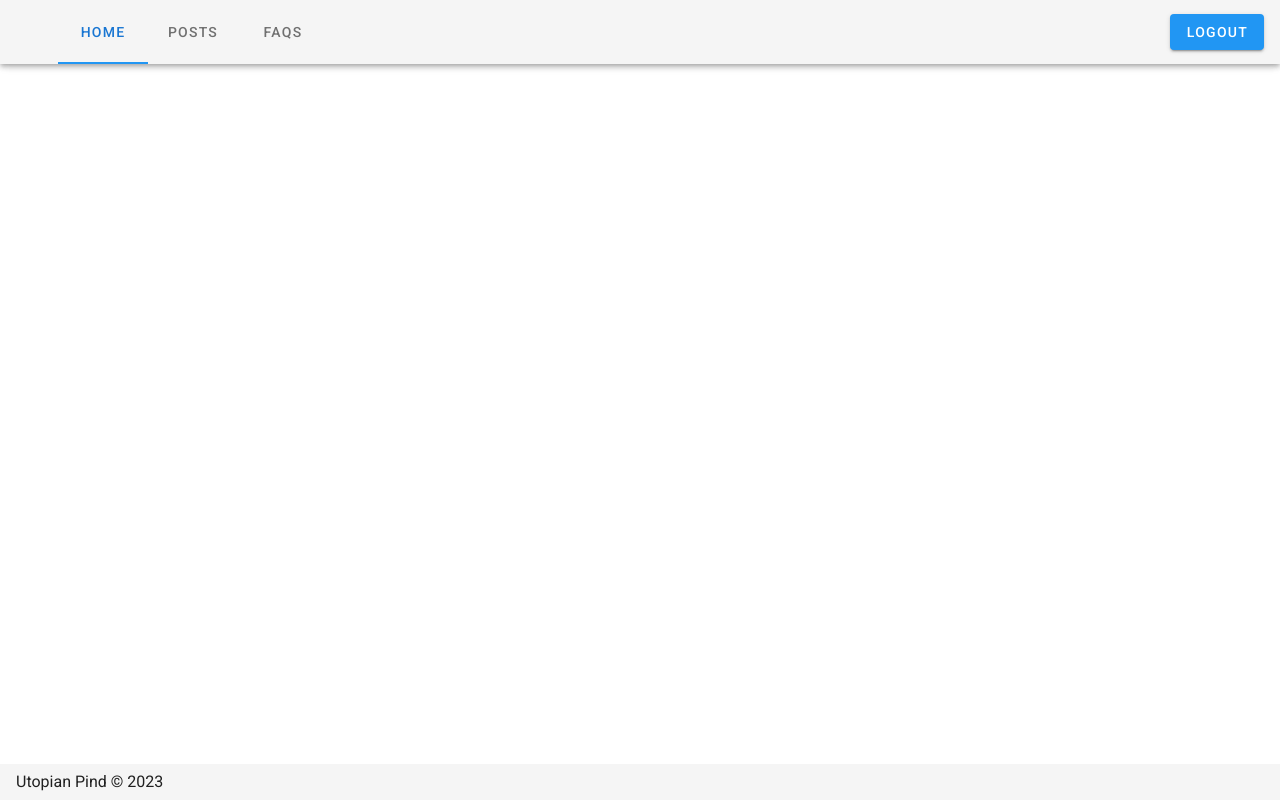
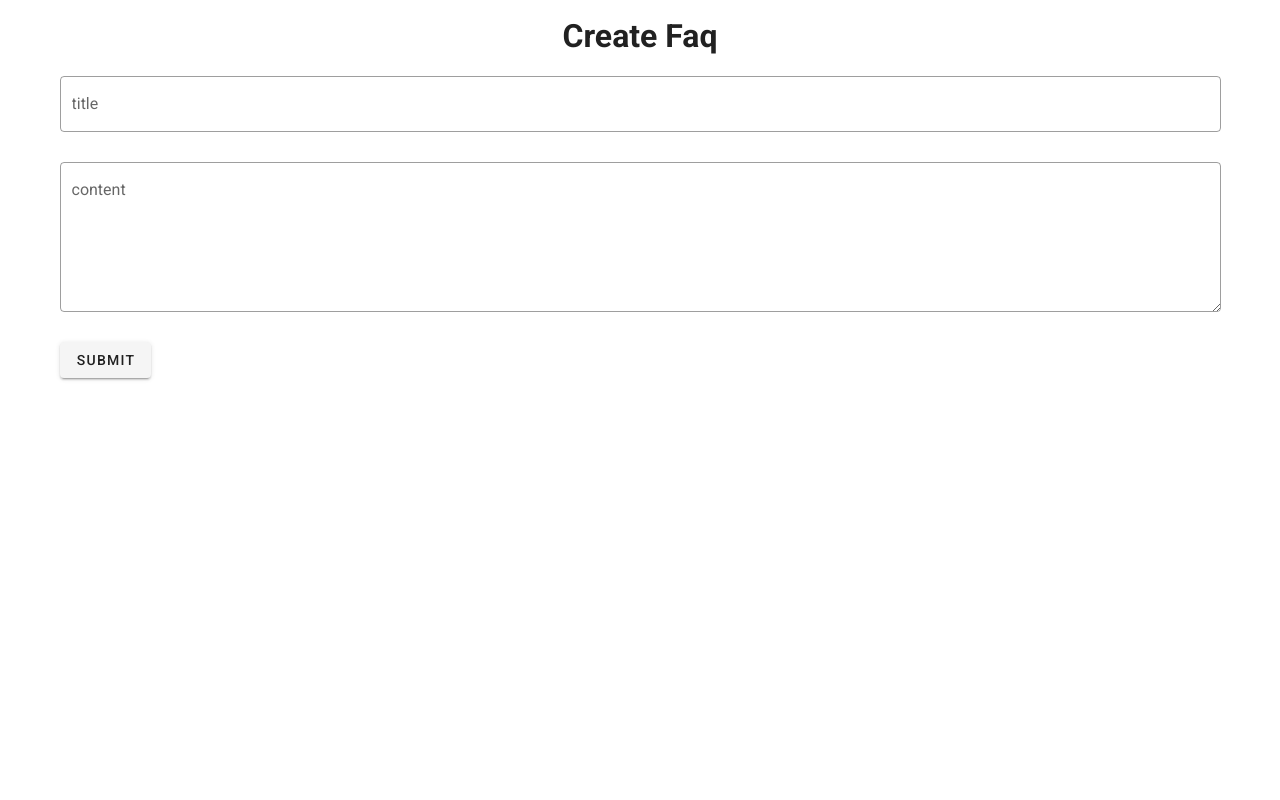
Before and after one commit to bsc-iitm/soft-engg-project-jan-2023-group_6, a Nuxt app in the folder frontend/: page /faq/create in a window 1280 px wide. Built offline with nearby package versions, Linux system fonts and the light colour scheme.

Commit message:
working faq/create

```diff
--- /dev/null
+++ b/frontend/pages/faq/create.vue
@@ -0,0 +1,51 @@
+<template>
+  <div>
+    <h1 class="text-center">
+      Create Faq
+    </h1>
+    <form class="mt-4">
+      <v-text-field
+        v-model="title"
+        label="title"
+        required
+        outlined
+      >
+      </v-text-field>
+      <v-textarea
+        v-model="content"
+        label="content"
+        required
+        outlined
+      >
+      </v-textarea>
+      <v-btn @click="createFaq">Submit</v-btn>
+    </form>
+  </div>
+</template>
+
+<script>
+export default {
+  layout: 'empty',
+
+  data() {
+    return {
+      title: null,
+      content: null
+    }
+  },
+
+  methods: {
+    async createFaq() {
+      await this.$repositories.faqs.create_faq({
+        title: this.title,
+        content: this.content
+      })
+      this.$router.push({
+        path: '/faq',
+      })
+    }
+  }
+
+
+}
+</script>
--- a/frontend/pages/faq/edit.vue
+++ b/frontend/pages/faq/edit.vue
@@ -0,0 +1,55 @@
+<template>
+  <v-container>
+    <div v-for="faq in faqs" :key="faq.id">
+      <form v-if="faqUnderEdit && faqUnderEdit.id == faq.id">
+        <v-text-field v-model="faqUnderEdit.title">
+        </v-text-field>
+        <v-text-field v-model="faqUnderEdit.content">
+        </v-text-field>
+        <v-btn @click="updateFaq">Update</v-btn>
+      </form>
+
+      <v-row v-else>
+        <v-col>
+          <v-expansion-panels>
+            <v-expansion-panel>
+              <v-expansion-panel-header>{{ faq.title }}</v-expansion-panel-header>
+              <v-expansion-panel-content>{{ faq.content }}</v-expansion-panel-content>
+            </v-expansion-panel>
+          </v-expansion-panels>
+        </v-col>
+        <v-col cols="1">
+          <v-btn @click="faqUnderEdit = faq">Edit</v-btn>
+          <v-btn>Delete</v-btn>
+        </v-col>
+      </v-row>
+    </div>
+  </v-container>
+</template>
+
+<script>
+export default {
+  layout: 'empty',
+  fetchOnServer: 'false',
+
+  data: () => ({
+    faqs: null,
+    faqUnderEdit: null
+  }),
+
+  async fetch() {
+    const temp = await this.$repositories.faqs.get_faqs()
+    this.faqs = temp.data.faqs
+  },
+
+  methods: {
+    async updateFaq() {
+      await this.$repositories.faqs.update_faq({
+        title: this.faqUnderEdit.title,
+        content: this.faqUnderEdit.content
+      })
+      document.location.reload()
+    }
+  }
+}
+</script>
--- a/frontend/repositories/faqRepository.js
+++ b/frontend/repositories/faqRepository.js
@@ -4,5 +4,8 @@ export default ($axios) => ({
   },
   update_faq(params) {
     return $axios.put('/faq', params)
+  },
+  create_faq(params) {
+    return $axios.post('/faq', params)
   }
 })
```
